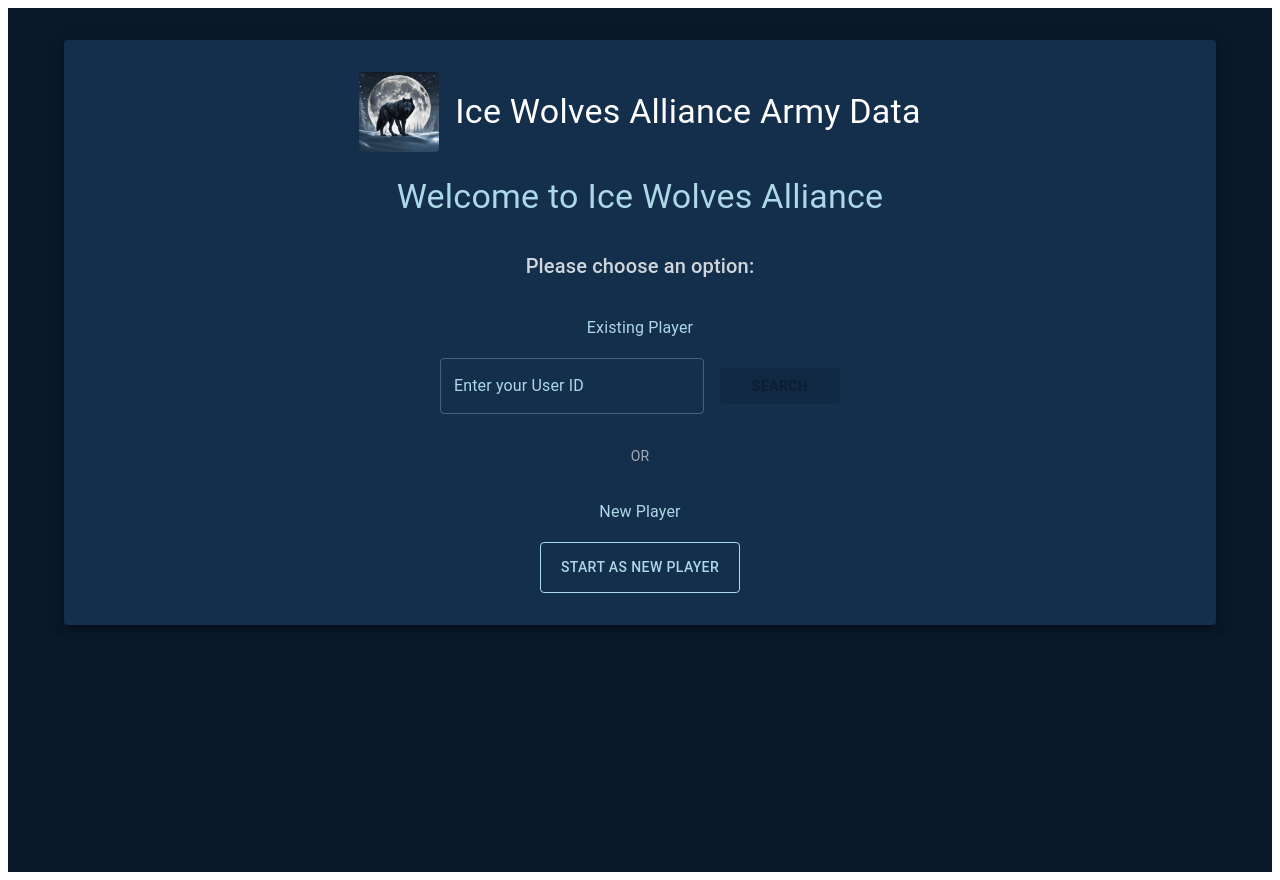
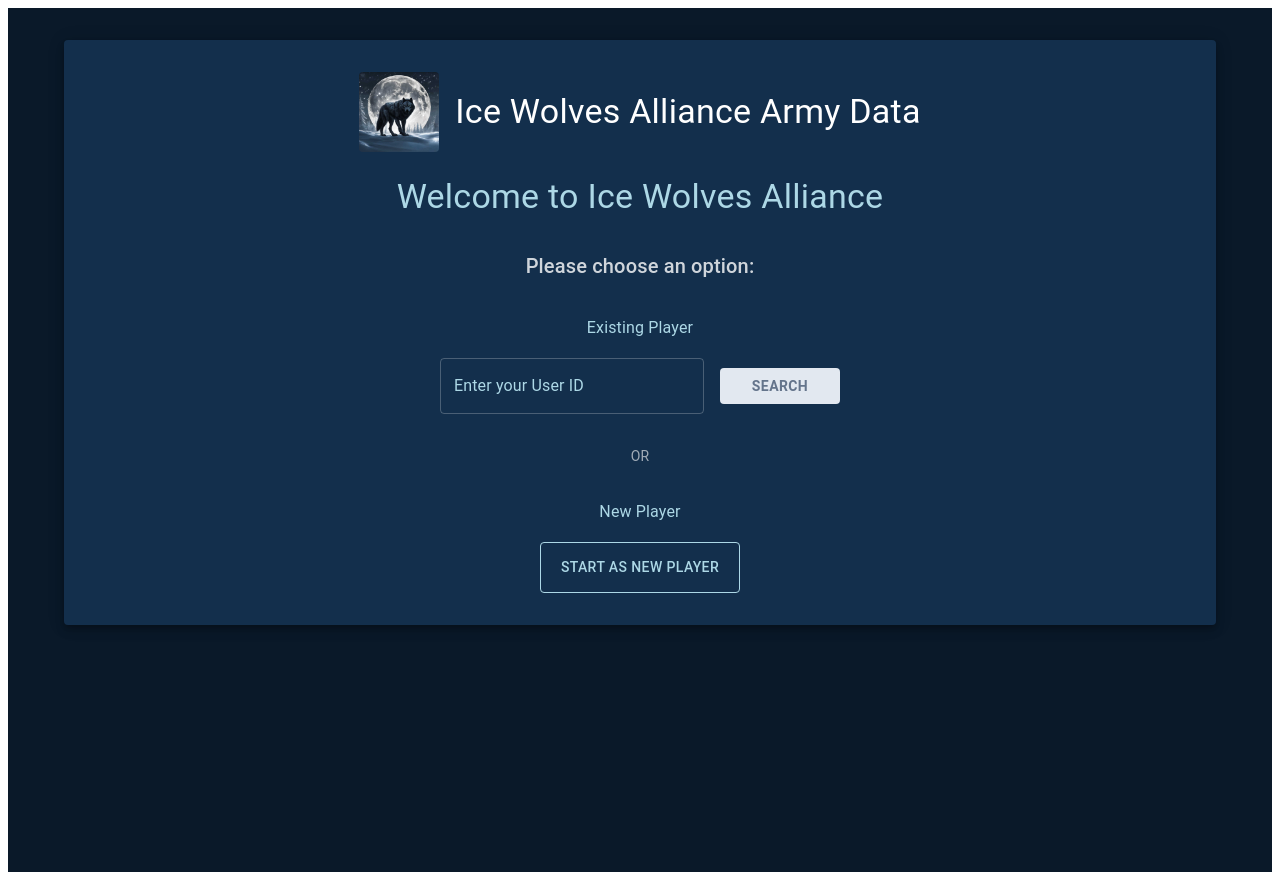
Before and after one commit to Drete457/ro-translator, a React (Vite) app in the folder src/ice_page/: page / in a window 1280 px wide. Built offline with nearby package versions, Linux system fonts and the light colour scheme; no server answers.

Commit message:
Refactor button styles in landing screen, form, and merits form for improved accessibility and consistency

```diff
--- a/src/ice_page/src/App.tsx
+++ b/src/ice_page/src/App.tsx
@@ -52,13 +52,10 @@ const App = () => {
         querySnapshot = await getDocs(q);
       }
 
-      if (querySnapshot.empty) {
-        console.log('No user found with userId:', userId, 'in collection: playersInfo');
+      if (querySnapshot.empty)
         return null;
-      }
 
       const doc = querySnapshot.docs[0];
-      console.log('Found user data:', doc.data());
       return doc.data() as PlayerFormData;
     } catch (error) {
       console.error('Error fetching user data:', error);
--- a/src/ice_page/src/components/form.tsx
+++ b/src/ice_page/src/components/form.tsx
@@ -479,8 +479,15 @@ const Form: FC<FormProps> = ({
               size="large"
               sx={{
                 backgroundColor: '#1976d2',
+                color: 'white',
+                fontWeight: 'bold',
                 '&:hover': {
                   backgroundColor: '#115293'
+                },
+                '&:disabled': {
+                  backgroundColor: '#e2e8f0',
+                  color: '#64748b',
+                  fontWeight: 'bold'
                 }
               }}
               disabled={submitted}
--- a/src/ice_page/src/components/landing-screen.tsx
+++ b/src/ice_page/src/components/landing-screen.tsx
@@ -84,13 +84,18 @@ const LandingScreen: FC<LandingScreenProps> = ({
               onClick={handleSearch}
               disabled={loading || !userId.trim()}
               sx={{
-                backgroundColor: 'lightblue',
-                color: '#132f4c',
+                backgroundColor: '#1976d2',
+                color: 'white',
                 fontWeight: 'bold',
+                minWidth: 120,
                 '&:hover': {
-                  backgroundColor: '#9fd8ff'
+                  backgroundColor: '#115293'
                 },
-                minWidth: 120
+                '&:disabled': {
+                  backgroundColor: '#e2e8f0',
+                  color: '#64748b',
+                  fontWeight: 'bold'
+                }
               }}
             >
               {loading ? <CircularProgress size={24} /> : 'Search'}
@@ -120,6 +125,10 @@ const LandingScreen: FC<LandingScreenProps> = ({
               '&:hover': {
                 borderColor: '#9fd8ff',
                 backgroundColor: 'rgba(159, 216, 255, 0.1)'
+              },
+              '&:disabled': {
+                color: '#94a3b8',
+                borderColor: '#cbd5e1'
               }
             }}
           >
--- a/src/ice_page/src/components/merits-form.tsx
+++ b/src/ice_page/src/components/merits-form.tsx
@@ -215,8 +215,15 @@ const MeritsForm: FC<MeritsFormProps> = ({
               size="large"
               sx={{
                 backgroundColor: '#1976d2',
+                color: 'white',
+                fontWeight: 'bold',
                 '&:hover': {
                   backgroundColor: '#115293'
+                },
+                '&:disabled': {
+                  backgroundColor: '#e2e8f0',
+                  color: '#64748b',
+                  fontWeight: 'bold'
                 }
               }}
               disabled={submitted}
```
